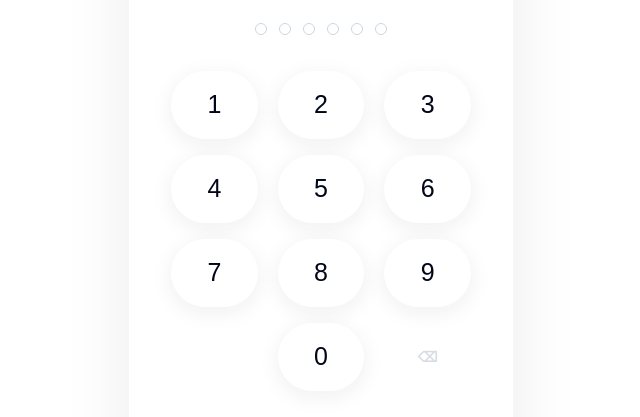
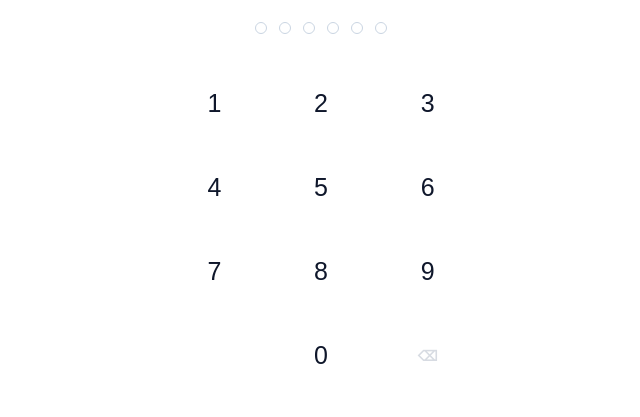
Before and after one commit to samusevvadim24-sys/fintrack, a Next.js app: page / in a window 1280 px wide. Shown: the part 264-681 px from the top of the page, without its empty margins (319-959 px from the left). Built offline with nearby package versions, Linux system fonts and the light colour scheme.

Commit message:
Remove white container around PIN keypad

```diff
--- a/app/page.tsx
+++ b/app/page.tsx
@@ -25,7 +25,7 @@ export default function Home() {
           </div>
         </header>
 
-        <section className="mt-7 flex flex-1 flex-col items-center rounded-[32px] border border-white/80 bg-white/75 px-5 py-7 shadow-[0_24px_70px_rgba(15,23,42,0.08)] backdrop-blur-xl">
+        <section className="mt-7 flex flex-1 flex-col items-center px-1 py-7">
           <div className="text-center">
             <p className="mb-2 text-sm font-semibold text-[#67D1DE]">Добро пожаловать</p>
             <h1 className="text-[30px] font-semibold leading-tight tracking-[-0.04em]">Введите PIN-код</h1>
@@ -40,12 +40,12 @@ export default function Home() {
 
           <div className="grid w-full max-w-[300px] grid-cols-3 gap-x-5 gap-y-4">
             {keys.map((key) => (
-              <button key={key} type="button" onClick={() => addDigit(key)} className="flex h-[68px] items-center justify-center rounded-full border border-white bg-white text-[25px] font-medium shadow-[0_5px_22px_rgba(15,23,42,0.07)] transition hover:-translate-y-0.5 hover:shadow-[0_8px_25px_rgba(15,23,42,0.10)] active:scale-95 active:bg-[#67D1DE]/10" aria-label={`Цифра ${key}`}>
+              <button key={key} type="button" onClick={() => addDigit(key)} className="flex h-[68px] items-center justify-center rounded-full border border-white/70 bg-white/35 text-[25px] font-medium text-slate-900 shadow-none backdrop-blur-sm transition hover:bg-white/60 active:scale-95 active:bg-[#67D1DE]/15" aria-label={`Цифра ${key}`}>
                 {key}
               </button>
             ))}
             <div />
-            <button type="button" onClick={() => addDigit("0")} className="flex h-[68px] items-center justify-center rounded-full border border-white bg-white text-[25px] font-medium shadow-[0_5px_22px_rgba(15,23,42,0.07)] transition hover:-translate-y-0.5 active:scale-95 active:bg-[#67D1DE]/10" aria-label="Цифра 0">0</button>
+            <button type="button" onClick={() => addDigit("0")} className="flex h-[68px] items-center justify-center rounded-full border border-white/70 bg-white/35 text-[25px] font-medium text-slate-900 shadow-none backdrop-blur-sm transition hover:bg-white/60 active:scale-95 active:bg-[#67D1DE]/15" aria-label="Цифра 0">0</button>
             <button type="button" onClick={removeDigit} disabled={!pin.length} className="flex h-[68px] items-center justify-center rounded-full text-sm font-semibold text-slate-500 transition active:scale-95 disabled:opacity-25" aria-label="Удалить последнюю цифру">⌫</button>
           </div>
 
```
